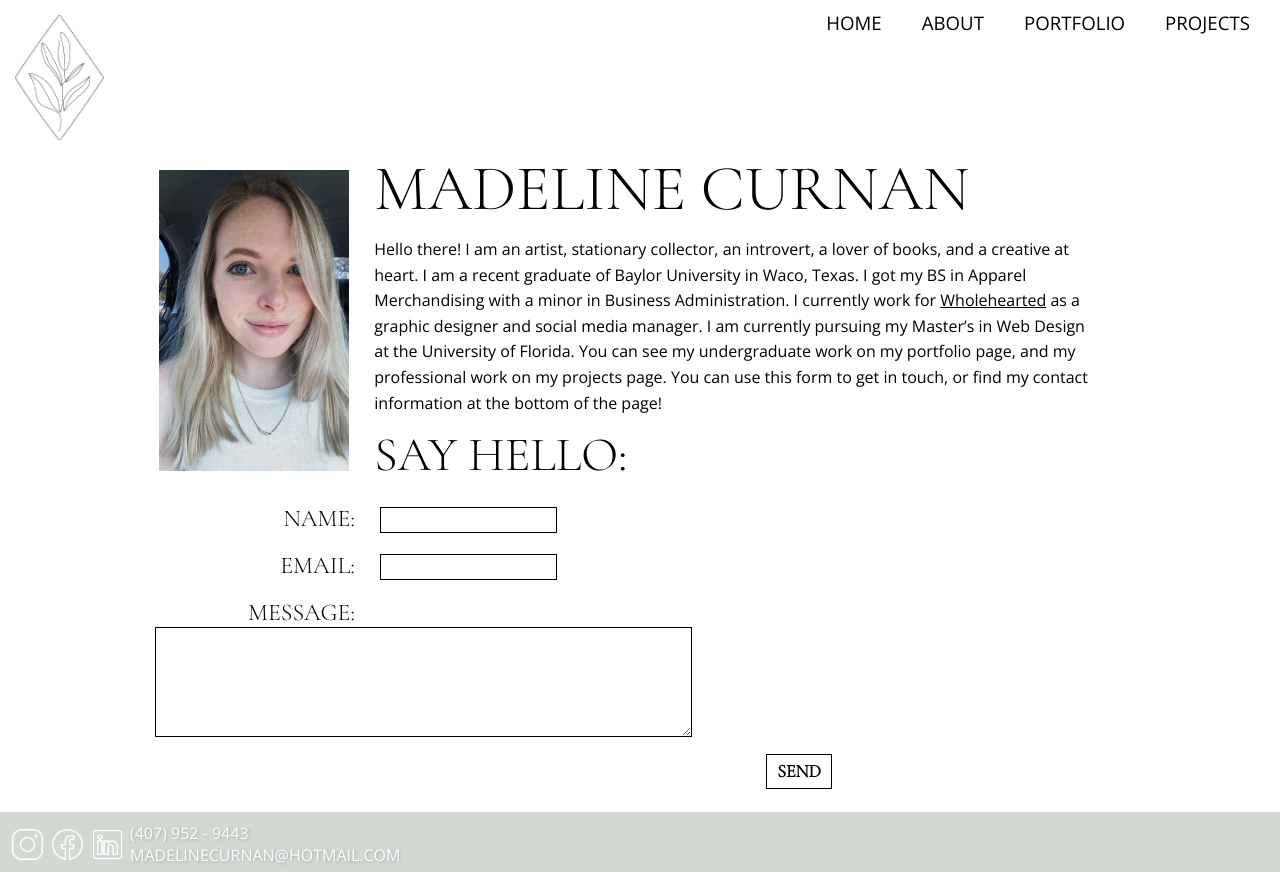
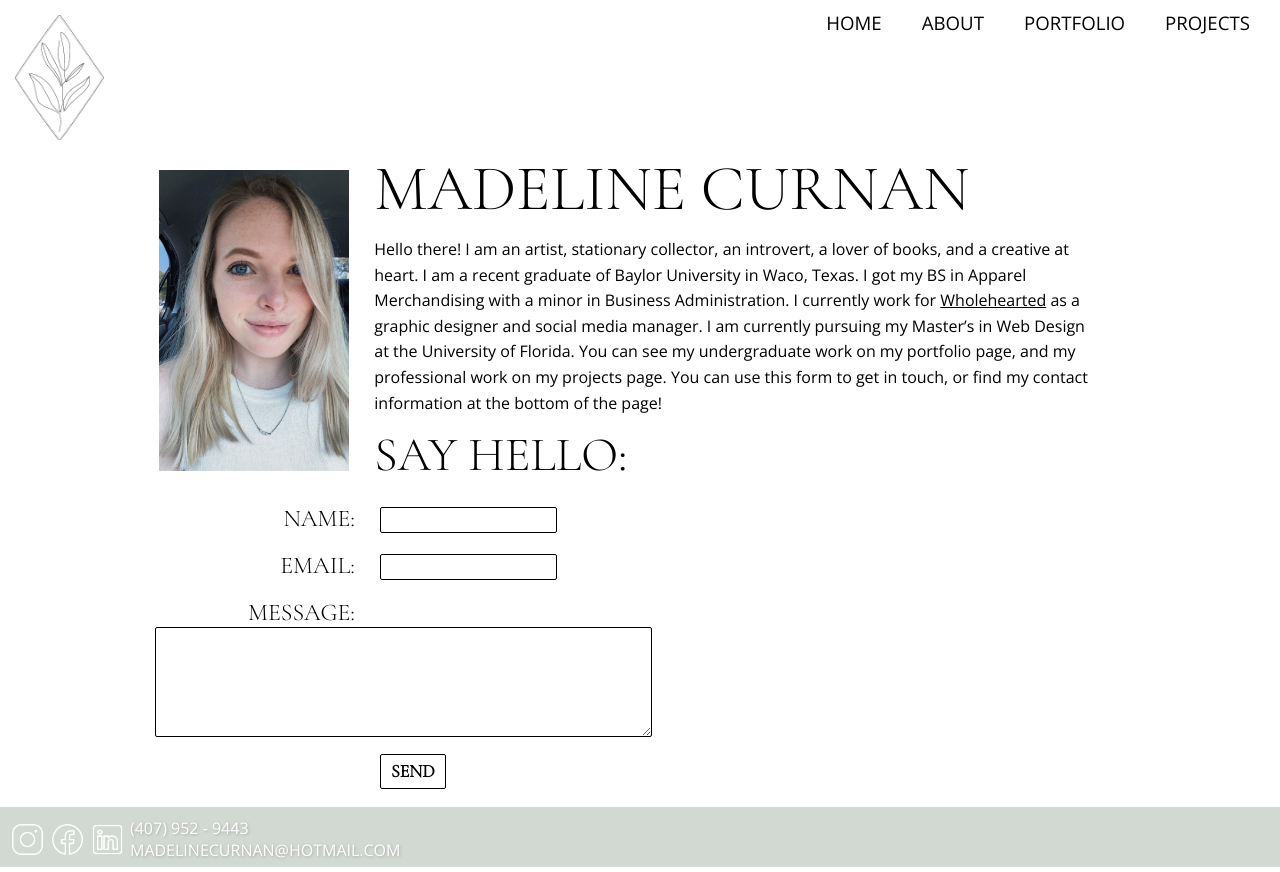
Before and after one commit to maddie1315/project3, a plain HTML site: page project3-curnan-madeline/about.html in a window 1280 px wide. Drawn offline with nearby package versions, Linux system fonts and the light colour scheme.

Commit message:
fixed form button

```diff
--- a/project3-curnan-madeline/about.html
+++ b/project3-curnan-madeline/about.html
@@ -68,7 +68,7 @@
 
         <div class="message input-selection">
           <label for="message" class="label-input">Message:</label>
-          <textarea name="message" rows="6" cols="65" id="message"></textarea>
+          <textarea name="message" rows="6" cols="60" id="message"></textarea>
         </div>
 
         <div class="submit-button">
--- a/project3-curnan-madeline/styles/styles.css
+++ b/project3-curnan-madeline/styles/styles.css
@@ -13,7 +13,9 @@
 h1,
 h2,
 h3,
-h4 {
+h4,
+h5,
+h6 {
   font-family: 'Cormorant Garamond', serif;
   text-transform: uppercase;
   font-weight: normal;
@@ -42,6 +44,10 @@ a {
 
 p {
   font-size: 12pt;
+}
+
+body {
+  height: 100%;
 }
 
 /* ========================
@@ -176,6 +182,7 @@ footer img {
 
 input {
   border: 1px solid black;
+  border-radius: 2px;
   line-height: 1.8em;
   margin-top: 3px;
   margin-bottom: 18px;
@@ -184,17 +191,20 @@ input {
 
 textarea {
   border: 1px solid black;
-  margin-bottom: 5px;
+  border-radius: 2px;
+  margin-bottom: 10px;
   font-family: 'Open Sans', sans-serif;
 }
 
 .submit-button {
-  text-align: right;
-  margin: 5px 13px;
+  width: 100%;
+  text-align: left;
+  margin-left: 225px;
 }
 
 .submit-button input {
   padding: 0 10px;
+  border-radius: 2px;
   font-family: 'Cormorant Garamond', serif;
   text-transform: uppercase;
   font-size: 18px;
```
